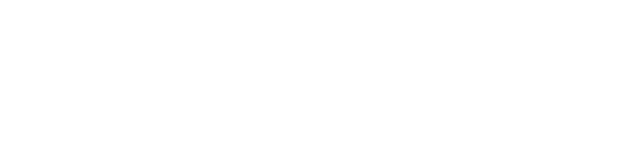
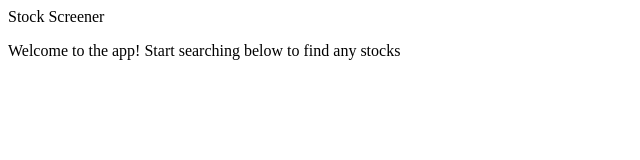
Before and after one commit to Ris207/se100, a plain HTML site: page index.html in a window 1280 px wide. Shown: the whole page, without its empty margins (0-640 px from the left). Drawn offline with Linux system fonts and the light colour scheme.

Commit message:
Update index.html

```diff
--- a/index.html
+++ b/index.html
@@ -7,5 +7,6 @@
 
 <body>
     <!-- All displayable webpage content will be coded here-->
-</body>
+</body<h1>Stock Screener</h1>
+<p>Welcome to the app! Start searching below to find any stocks</p>
 </html>
```
